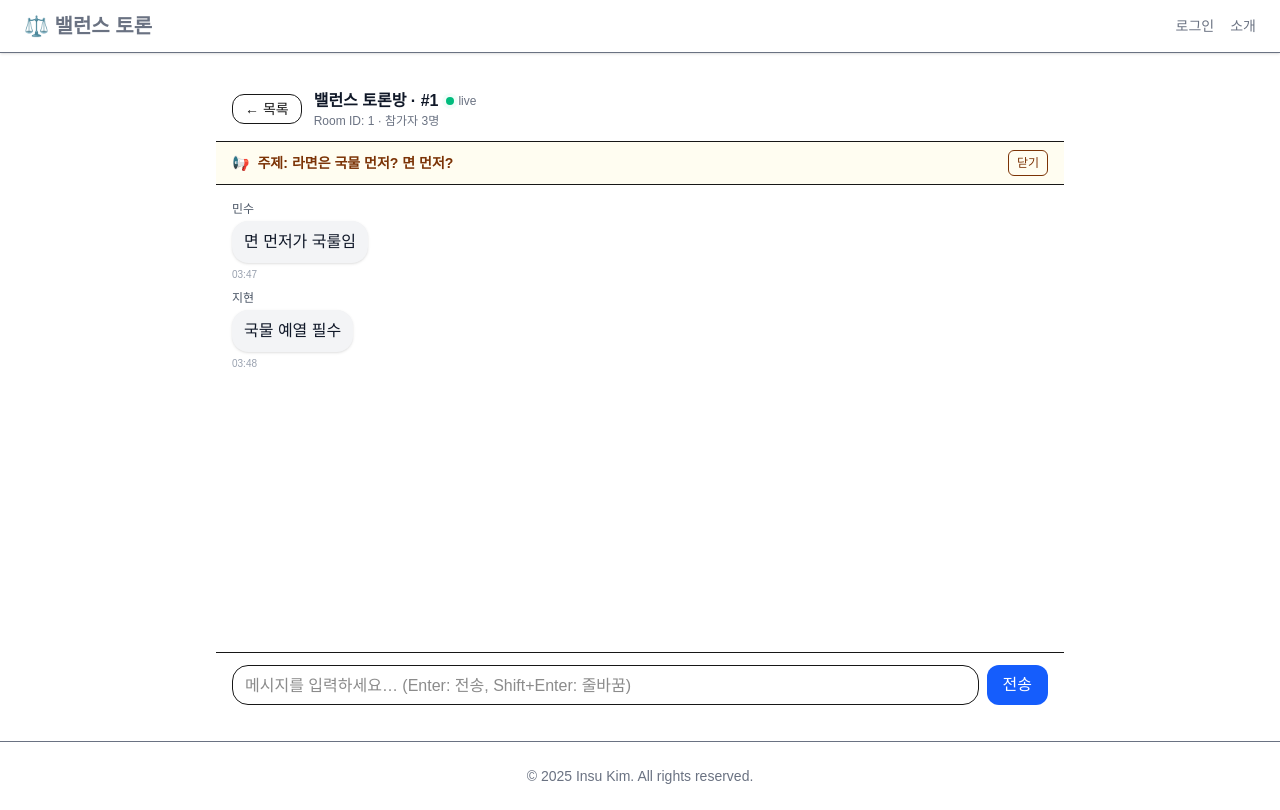
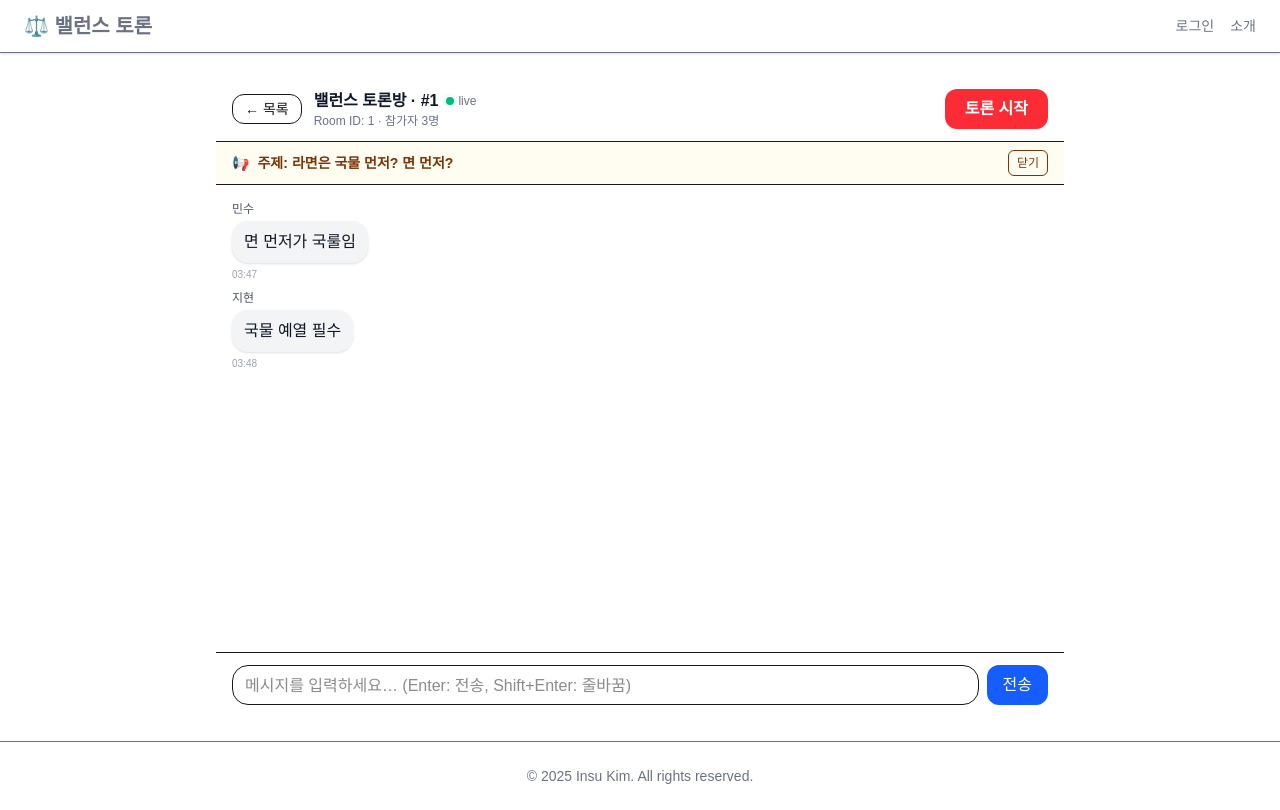
Before and after one commit to insu1170/BalanceTalk, a Next.js app in the folder web/: page /room/1 in a window 1280 px wide. Built offline with nearby package versions, Linux system fonts and the light colour scheme.

Commit message:
feat: 채팅방 토론 시작 버튼 추가

```diff
--- a/web/src/app/components/chat/RoomHeader.tsx
+++ b/web/src/app/components/chat/RoomHeader.tsx
@@ -26,6 +26,10 @@ export default function RoomHeader({ roomId, title = "밸런스 토론방", part
                     </div>
                     <div className="text-xs text-gray-500 truncate">Room ID: {roomId}{typeof participants === "number" ? ` · 참가자 ${participants}명` : ""}</div>
                 </div>
+                <button
+                    className="bg-red-500 hover:bg-red-600 text-white font-semibold px-5 py-2 rounded-xl transition-colors duration-200 cursor-pointer">
+                    토론 시작
+                </button>
             </div>
         </header>
     );
```
